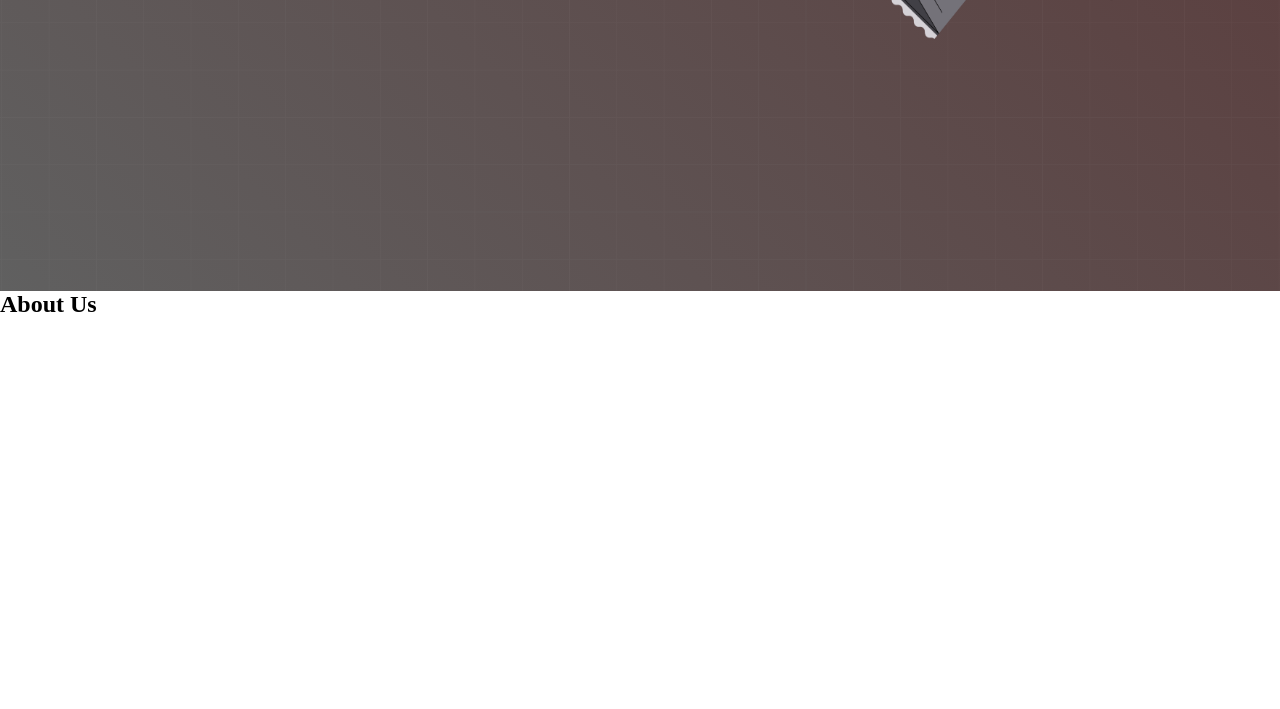
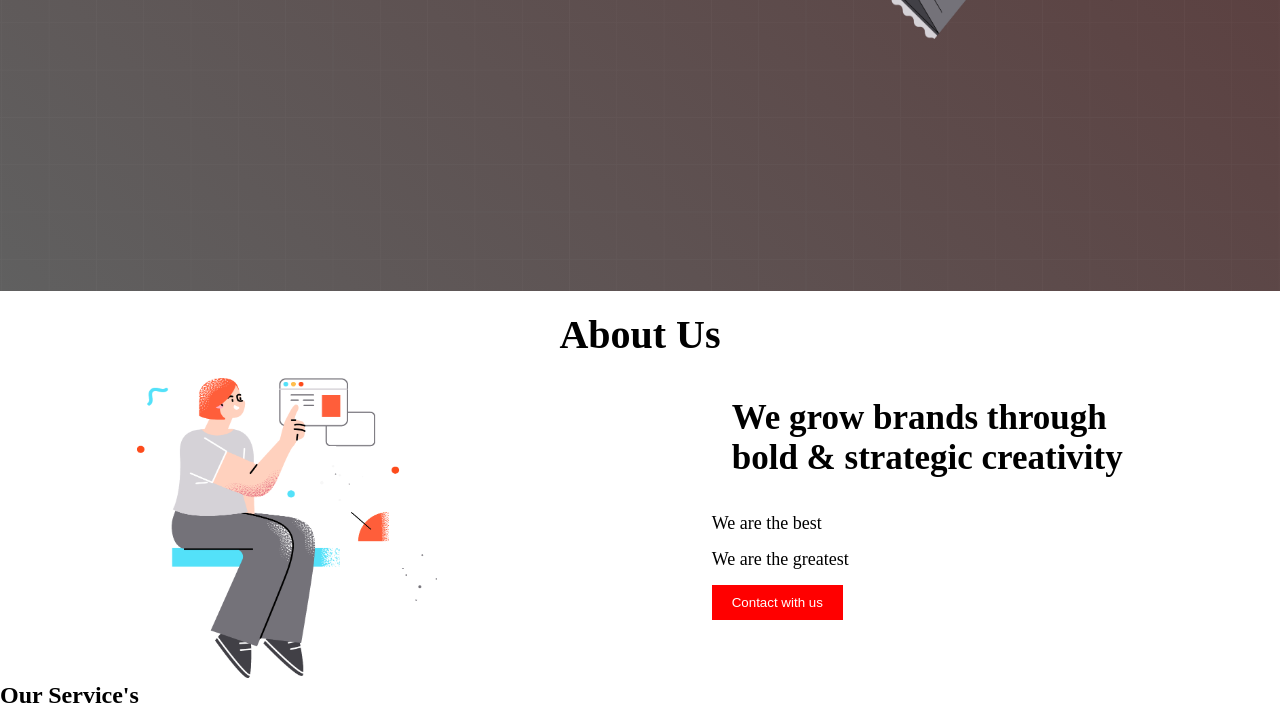
Before and after one commit to 6arjis/Digital-Product, a plain HTML site: page Index.html in a window 1280 px wide. Shown: the part 582-1291 px from the top of the page. Before the commit the page ends 900 px from the top, so only its background shows below. Drawn offline with Linux system fonts and the light colour scheme.

Commit message:
added something

```diff
--- a/Index.html
+++ b/Index.html
@@ -38,14 +38,26 @@
 </main>
 <footer>
     <section>
-        <h1>About Us</h1>
-        <div>
-            <div></div>
-            <div></div>
+        <h1 class="Heading">About Us</h1>
+        <div class="Parent-IT">
+             <div  class="About-Info">
+                <h1 class="Title-2">We grow brands through <br>bold & strategic creativity</h1>
+                <p class="Description">We are the best</p>
+                <p class="Description">We are the greatest</p>
+            <button class="BTN">Contact with us</button>
+            </div>
+            <div class="About-Image" >
+                <img class="Banner-IMG" src="/Image/section.png">
+            </div>
         </div>
     </section>
 </footer>
  <main></main>
-<footer></footer>
+<footer>
+    <section>
+        <h1>Our Service's</h1>
+
+    </section>
+</footer>
 </body>
 </html>
--- a/style/index.css
+++ b/style/index.css
@@ -62,3 +62,19 @@
 .BTN:hover{
     color: yellow;
 }
+.Heading{
+    text-align: center;
+    font-size: 40px;
+    padding: 20px;
+}
+.Parent-IT{
+    display: flex;
+    flex-direction: row-reverse;
+    /text-align: center;
+    justify-content: space-around;
+
+}
+.Title-2{
+    font-size:35px ;
+    padding: 20px 20px;
+}
```
